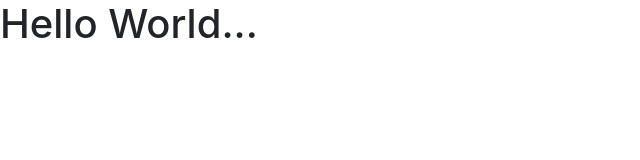
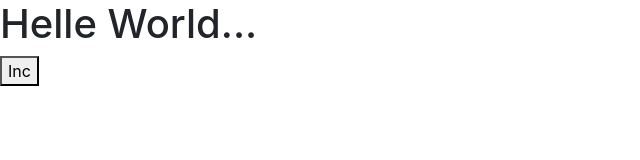
Before and after one commit to vch9391/PrivateReactRepository, a React (Create React App) app in the folder counter-app/: page / in a window 1280 px wide. Shown: the top 160 px of the page, without its empty margins (0-640 px from the left). Built offline with nearby package versions, Linux system fonts and the light colour scheme.

Commit message:
Specifying Chaildren

```diff
--- a/counter-app/src/components/counter.js
+++ b/counter-app/src/components/counter.js
@@ -2,7 +2,12 @@
 
 class Counter extends Component {
     render() {
-        return <h1>Hello World...</h1>;
+        return (
+          <div>
+            <h1>Helle World...</h1>
+            <button>Inc</button>
+          </div>
+        );
     }
 }
 
```
